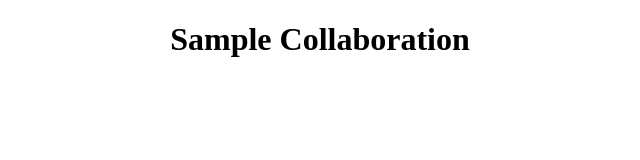
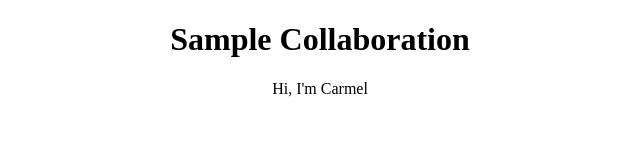
Before and after one commit to ClarkJaye/Collab-another-row, a plain HTML site: page 1st-project/index.html in a window 1280 px wide. Shown: the whole page, without its empty margins (320-960 px from the left). Drawn offline with Linux system fonts and the light colour scheme.

Commit message:
introduced myself

```diff
--- a/1st-project/index.html
+++ b/1st-project/index.html
@@ -9,6 +9,7 @@
 <body>
     <center>
     <h1>Sample Collaboration</h1>
+    <p>Hi, I'm Carmel</p>
     </center>
 </body>
 </html>
```
